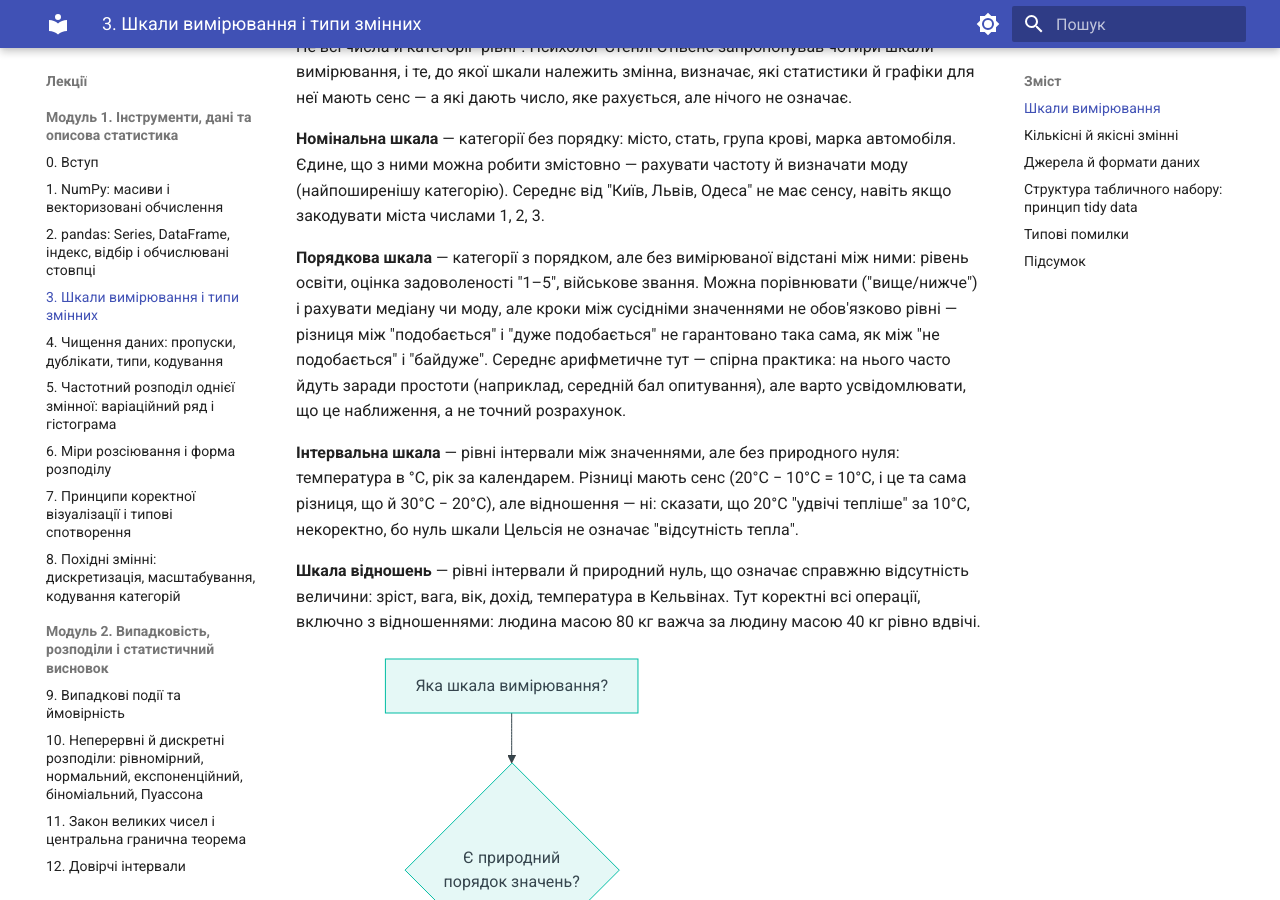
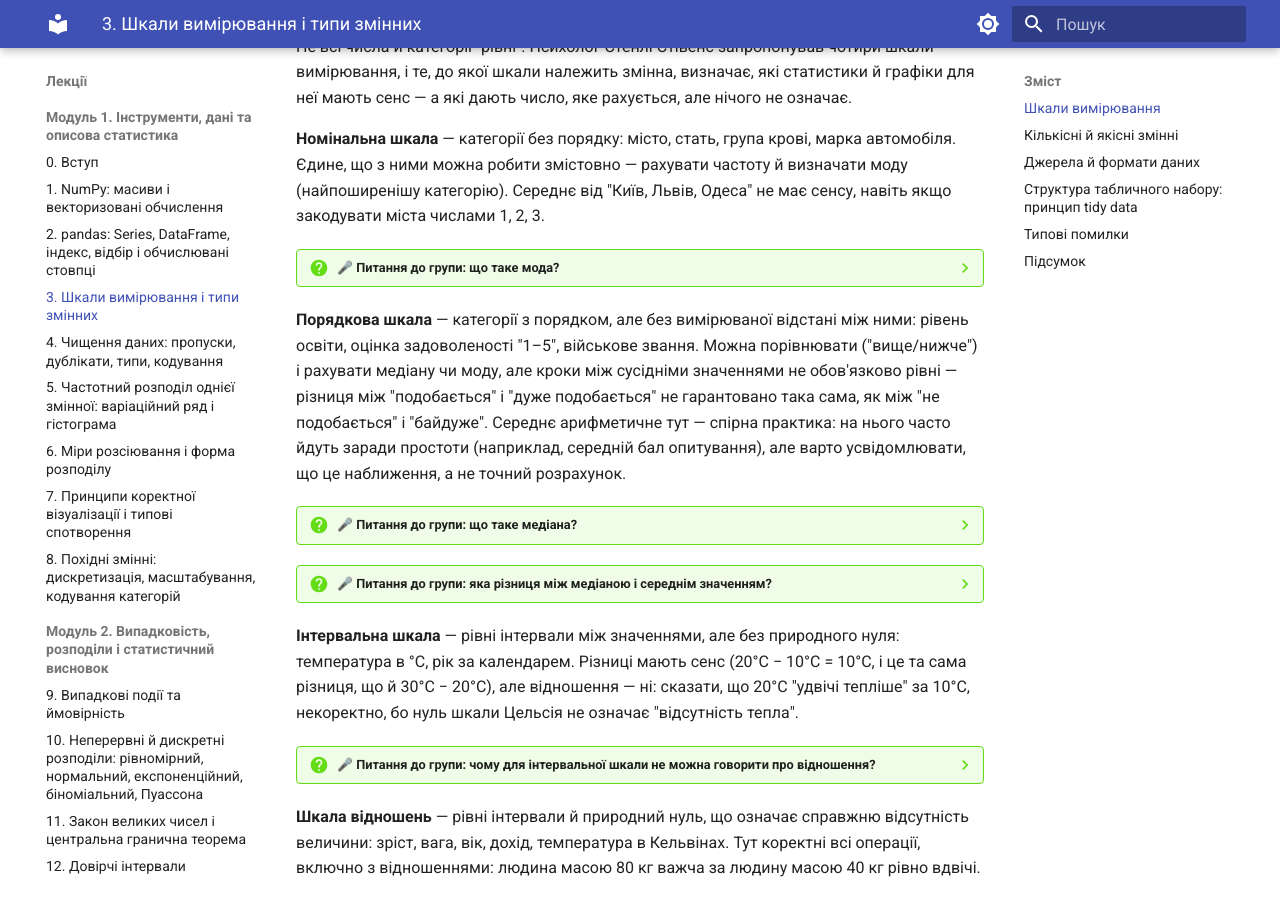
Before and after one commit to My-CD-ROM/data-analysis-course, an MkDocs documentation site: the page built from docs/lectures/03-tidy-data.md, in a window 1280 px wide and 900 px high, scrolled down 413 px. Built offline with MkDocs 1.6.1 and Material for MkDocs 9.7.7, drawn with Linux system fonts in a browser that asks for light colours; some of the changed lines change nothing that is shown.

Commit message:
docs: add group questions to measurement scales
Add collapsible discussion prompts covering mode, median, median vs
mean (outlier sensitivity) and why ratios are invalid on an interval
scale.

```diff
--- a/docs/lectures/03-tidy-data.md
+++ b/docs/lectures/03-tidy-data.md
@@ -18,6 +18,15 @@
 частоту й визначати моду (найпоширенішу категорію). Середнє від "Київ,
 Львів, Одеса" не має сенсу, навіть якщо закодувати міста числами 1, 2, 3.
 
+??? question "🎤 Питання до групи: що таке мода?"
+    **Мода** — значення (чи категорія), яке трапляється в наборі даних
+    найчастіше. Це єдина "типова" характеристика, яку законно рахувати
+    для номінальної шкали — вона не потребує ні порядку, ні відстані між
+    значеннями, лише підрахунку частоти. У наборі може не бути моди
+    (усі значення різні), може бути одна (унімодальний розподіл), а
+    може бути й кілька одразу, якщо кілька категорій ділять перше місце
+    за частотою (мультимодальний розподіл).
+
 **Порядкова шкала** — категорії з порядком, але без вимірюваної відстані
 між ними: рівень освіти, оцінка задоволеності "1–5", військове звання.
 Можна порівнювати ("вище/нижче") і рахувати медіану чи моду, але кроки
@@ -27,11 +36,45 @@
 йдуть заради простоти (наприклад, середній бал опитування), але варто
 усвідомлювати, що це наближення, а не точний розрахунок.
 
+??? question "🎤 Питання до групи: що таке медіана?"
+    **Медіана** — значення, яке опиняється точно посередині
+    впорядкованого (відсортованого) ряду: половина спостережень менша
+    за нього, половина — більша. Для непарної кількості спостережень це
+    серединне значення напряму; для парної — умовно беруть середнє двох
+    серединних (хоча для порядкової шкали навіть це "середнє двох" —
+    уже наближення, бо крок між сусідніми категоріями не гарантовано
+    однаковий).
+
+??? question "🎤 Питання до групи: яка різниця між медіаною і середнім значенням?"
+    **Середнє арифметичне** — сума всіх значень, поділена на їх
+    кількість; це повноцінна арифметична операція, яка вимагає, щоб
+    різниці між значеннями щось означали (тобто щонайменше інтервальної
+    шкали). **Медіана** — суто позиційна характеристика: вона лише
+    впорядковує значення, нічого не додає й не ділить, тому працює й
+    там, де саме додавання не має сенсу (порядкова шкала).
+
+    Ключова практична різниця — **чутливість до викидів**. Додайте до
+    групи людей із зарплатами 20, 22, 25, 23 тис. одну людину із
+    зарплатою 500 тис. — середнє підскочить у кілька разів і вже не
+    описуватиме "типову" людину з групи, а медіана майже не зрушить: їй
+    байдуже, наскільки далеко відхилилось одне екстремальне значення,
+    важливо лише, що воно за порядком лишається останнім.
+
 **Інтервальна шкала** — рівні інтервали між значеннями, але без
 природного нуля: температура в °C, рік за календарем. Різниці мають
 сенс (20°C − 10°C = 10°C, і це та сама різниця, що й 30°C − 20°C), але
 відношення — ні: сказати, що 20°C "удвічі тепліше" за 10°C, некоректно,
 бо нуль шкали Цельсія не означає "відсутність тепла".
+
+??? question "🎤 Питання до групи: чому для інтервальної шкали не можна говорити про відношення?"
+    **Відношення** ("удвічі більше", "утричі менше") має сенс лише
+    тоді, коли нуль шкали означає **справжню відсутність величини** —
+    тоді саме число показує, скільки одиниць величини є. У шкалі
+    Цельсія 0°C — довільна точка (замерзання води), а не "відсутність
+    тепла" (справжній нуль тепла — це –273.15°C, абсолютний нуль за
+    Кельвіном). Тому 20°C не "удвічі тепліше" за 10°C — щоб відношення
+    було коректним, нуль має бути природним орієнтиром, а не умовним,
+    як у шкалі відношень нижче (зріст, вага, дохід).
 
 **Шкала відношень** — рівні інтервали й природний нуль, що означає
 справжню відсутність величини: зріст, вага, вік, дохід, температура в
```
